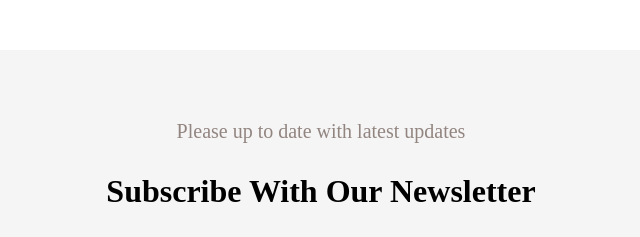
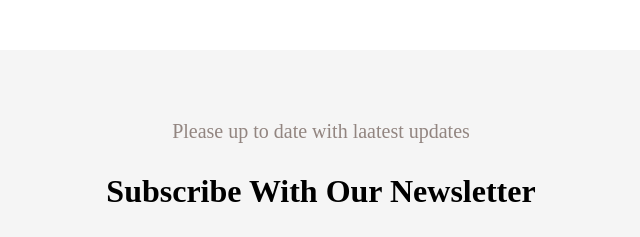
Before and after one commit to Arif0169/Class-18, a plain HTML site: page index.html in a window 1280 px wide. Shown: the part 1920-2157 px from the top of the page, 319-959 px from the left. Drawn offline with Linux system fonts and the light colour scheme.

Commit message:
added some html and css

```diff
--- a/index.html
+++ b/index.html
@@ -161,7 +161,7 @@
     <div class="subscription-section">
         <div class="fixed-width">
             <div class="heading-text">
-                <p>Please up to date with latest updates</p>
+                <p>Please up to date with laatest updates</p>
                 <h1>Subscribe With Our Newsletter</h1>
             </div>
             <input type="email" placeholder="E-mail Address">
```
